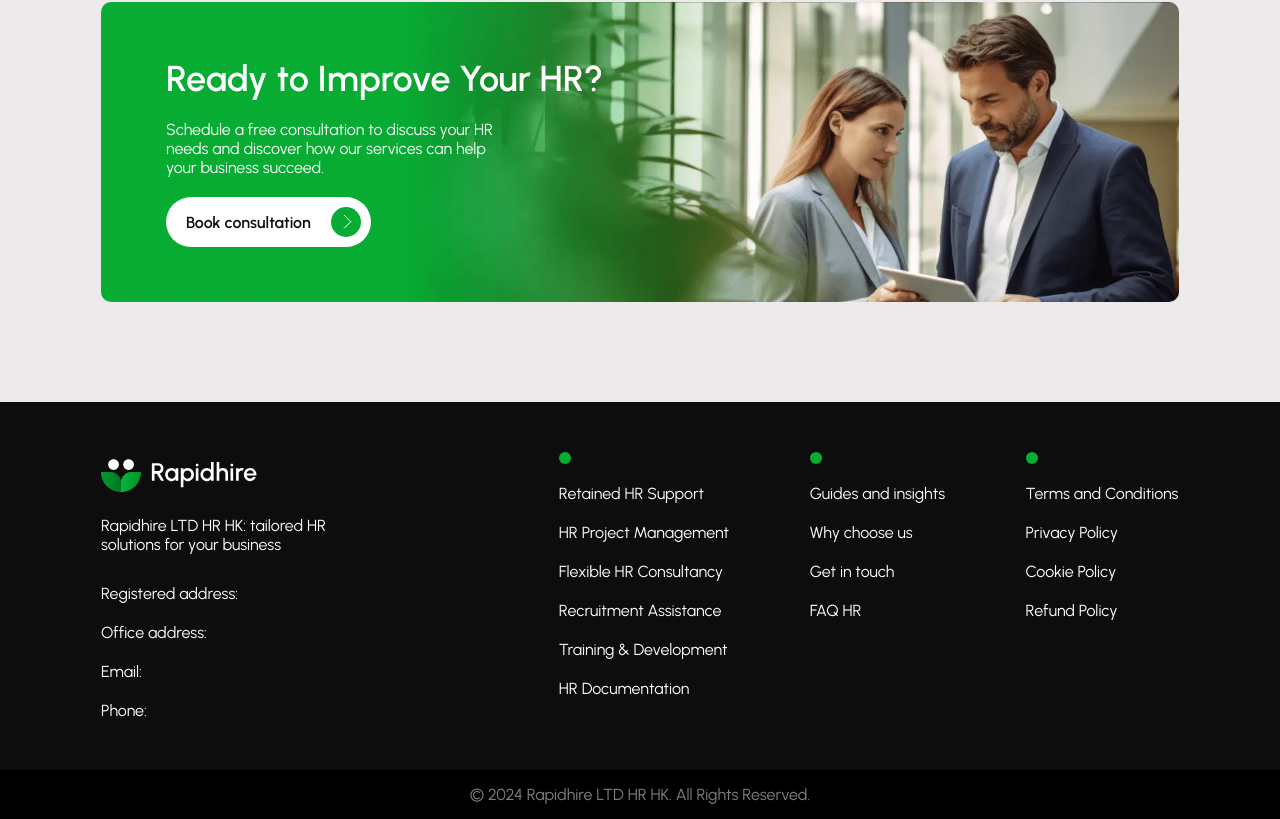
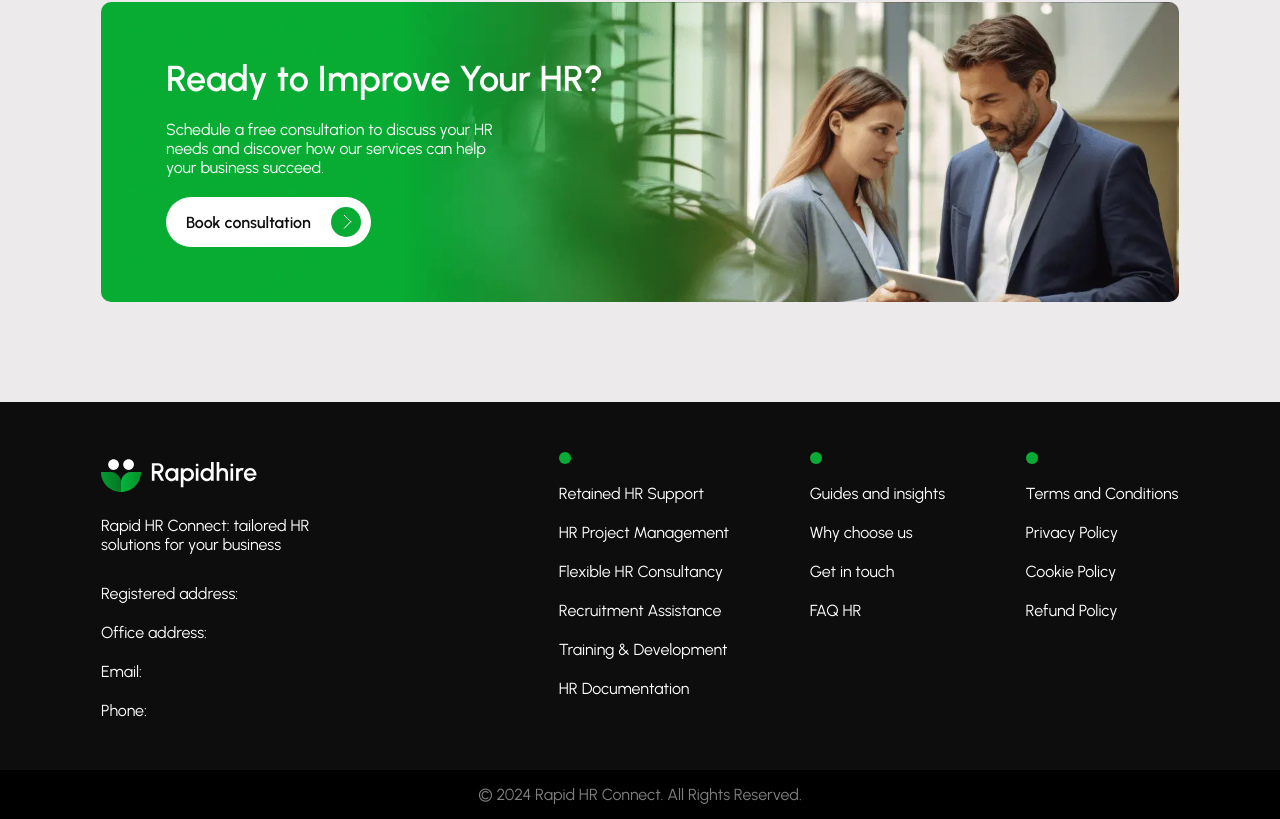
Before and after one commit to splashbit-projects/rapidhire, a Next.js app: page / in a window 1280 px wide. Shown: the part 5474-6293 px from the top of the page. Built offline with nearby package versions, Linux system fonts and the light colour scheme.

Commit message:
Fixed brandname

```diff
--- a/src/global_components/Footer.jsx
+++ b/src/global_components/Footer.jsx
@@ -14,7 +14,7 @@ const Footer = () => {
               <img src="/images/logo-white.svg" alt="logo" />
             </Link>
             <p>
-              Rapidhire LTD HR HK: tailored HR <br />
+              Rapid HR Connect: tailored HR <br />
               solutions for your business
             </p>
             <div className="address">
@@ -51,7 +51,7 @@ const Footer = () => {
       </div>
       <div className="foot-bottom">
         <div className="_container">
-          © {currentYear} Rapidhire LTD HR HK. All Rights Reserved.
+          © {currentYear} Rapid HR Connect. All Rights Reserved.
         </div>
       </div>
     </footer>
```
